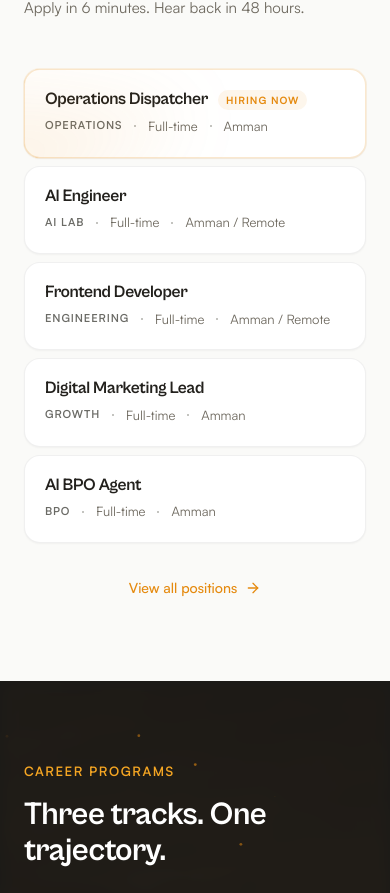
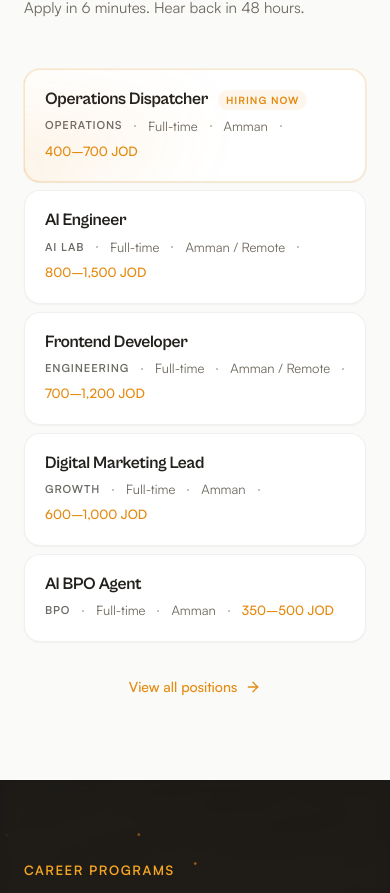
Before and after one commit to usephedm/steadywrk, a Next.js app in the folder apps/web/: page / in a window 390 px wide. Shown: the part 2875-3768 px from the top of the page. Built offline with nearby package versions, Linux system fonts and the light colour scheme; no server answers.

Commit message:
fix: show salary ranges on mobile in roles section — STE-29

```diff
--- a/apps/web/src/components/sections/RolesSection.tsx
+++ b/apps/web/src/components/sections/RolesSection.tsx
@@ -66,6 +66,10 @@ export function RolesSection() {
                       <span className="text-[13px] text-[#6E695F] dark:text-[#8A8A86]">
                         {role.location}
                       </span>
+                      <span className="w-0.5 h-0.5 rounded-full bg-[#B0B0AB] md:hidden" />
+                      <span className="text-[13px] text-[#E58A0F] font-medium md:hidden">
+                        {role.salary}
+                      </span>
                     </div>
                   </div>
                   <div className="hidden md:flex items-center gap-4">
```
